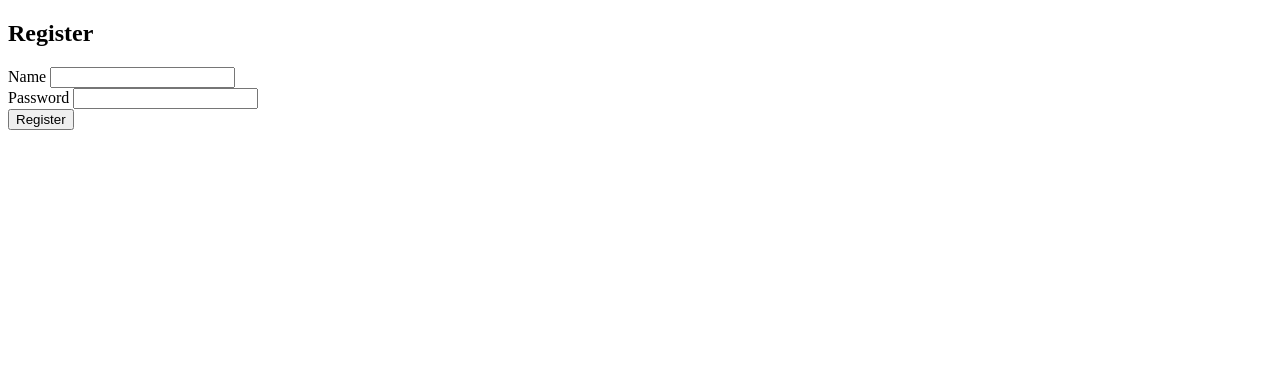
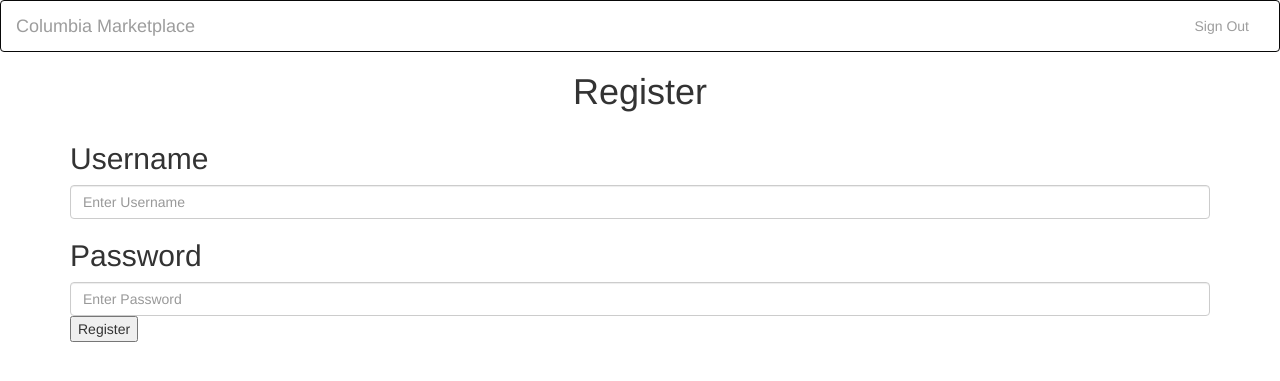
Before and after one commit to ADI-Labs/marketplace, a Flask app: template app/templates/register.html in a window 1280 px wide. Shown: the top 381 px of the page. Run offline with Flask 2, Linux system fonts and the light colour scheme; the template is opened without the code that fills it, so the values that code supplies are empty, except form fields; form fields are guessed from the names that the template uses; some libraries are stand-ins or nearby versions.

Commit message:
styled the flask forms

```diff
--- a/app/static/css/booklist.css
+++ b/app/static/css/booklist.css
@@ -35,9 +35,6 @@ img {
     color: #E5F1F8;
 }
 
-#landing {
-    text-align: center;
-}
 
 /*.left-side {
     float: left;
--- a/app/templates/booklist.html
+++ b/app/templates/booklist.html
@@ -17,7 +17,6 @@
                 </div>
              </form>
 
-
             <!--This will end up being what flask iterates, adding the list of available books to the page-->
             <div class="row" id="booklist">
                 {% for book in listOfBooks %}
--- a/app/templates/myBooks.html
+++ b/app/templates/myBooks.html
@@ -3,14 +3,14 @@
         {% block body %}
 
         	<div class="page-header">
-        		<h1>My Books</h1>
+        		<h1 style="text-align: center;">My Books</h1>
     		</div>
 
             <!--This will end up being what flask iterates, adding the list of available books to the page-->
             <div class="row">
                 {% for book in list_of_my_books %}
                     {% if current_user.name == book.user_name %}
-                        <div class="col-md-4">
+                        <div class="col-md-4" id="booklist">
                              <div style="display:inline-block;vertical-align:top;">
                                 <p><img src={{book.image}} alt="..."></p>
                             </div>
--- a/app/templates/register.html
+++ b/app/templates/register.html
@@ -6,24 +6,45 @@
   <title>Registration</title>
   <meta name="description" content="Registration Page">
   <meta name="author" content="ADI Labs Marketplace">
+  <link rel="stylesheet" href="https://maxcdn.bootstrapcdn.com/bootstrap/3.3.6/css/bootstrap.min.css" integrity="sha384-1q8mTJOASx8j1Au+a5WDVnPi2lkFfwwEAa8hDDdjZlpLegxhjVME1fgjWPGmkzs7" crossorigin="anonymous">
+  <link rel="stylesheet" href="../static/css/login.css">
+</head>
 
-</head>
 <body>
-  <div class="row">
-      <div class="large-12 columns">
-          <div class="panel">
 
-          <h2>Register</h2>
+  <nav class="navbar navbar-default navbar-inverse" id="navbar">
+      <div class="container-fluid">
+        <!-- Brand and toggle get grouped for better mobile display -->
+        <div class="navbar-header">
+          <button type="button" class="navbar-toggle collapsed" data-toggle="collapse" data-target="#bs-example-navbar-collapse-1" aria-expanded="false">
+            <span class="sr-only">Toggle navigation</span>
+            <span class="icon-bar"></span>
+            <span class="icon-bar"></span>
+            <span class="icon-bar"></span>
+          </button>
+          <a class="navbar-brand" href="/">Columbia Marketplace</a>
+        </div>
 
+        <!-- Collect the nav links, forms, and other content for toggling -->
+        <div class="collapse navbar-collapse" id="bs-example-navbar-collapse-1">
+          <ul class="nav navbar-nav navbar-right">
+            <li><a href="/logout">Sign Out</a></li>
+          </ul>
+        </div><!-- /.navbar-collapse -->
+      </div><!-- /.container-fluid -->
+    </nav>
+  <div class="landing">
+      <h1 style="text-align: center;">Register</h1>
+          <div class="container">
           <form action="" method="POST">
             {{ form.csrf_token }}
             <div>
-              {{ form.name.label}}
-              {{ form.name }}
+            <h2>Username</h2>
+              {{ form.name(class="form-control", placeholder="Enter Username") }}
             </div>
             <div>
-              {{ form.password.label }}
-              {{ form.password }}
+              <h2>Password</h2>
+              {{ form.password(class="form-control", placeholder="Enter Password") }}
             </div>
             <input type="submit" value="Register">
           </form>
```
Also changed, not shown: app/templates/login.html (+8 -7 lines), app/templates/sell.html (+15 -8 lines), app/static/css/login.css (line endings or trailing spaces).
